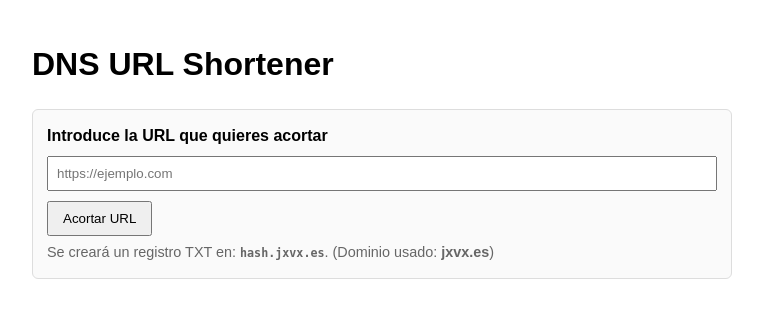
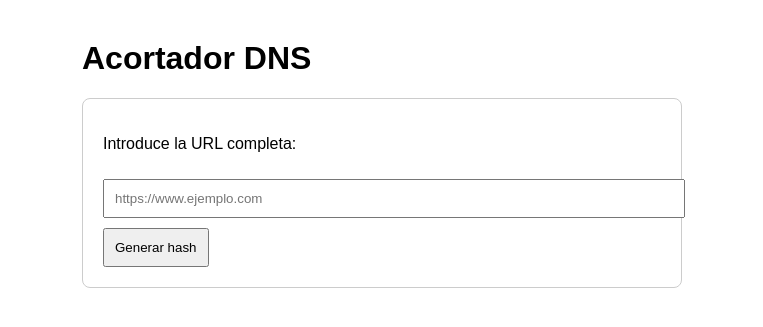
Before and after one commit to japagon/DNS_Shortener, a Flask app: page / in a window 1280 px wide. Shown: the top 327 px of the page, without its empty margins (258-1021 px from the left). Run offline with Flask 3, Linux system fonts and the light colour scheme.

Commit message:
Trabajo acabado

```diff
--- a/app.py
+++ b/app.py
@@ -1,80 +1,70 @@
-from flask import Flask, render_template, request, redirect, abort
-import dns.resolver
-import os
-import hashlib
-import requests
-from requests.auth import HTTPBasicAuth
+from flask import Flask, render_template, request
+import os, hashlib, requests
+from dotenv import load_dotenv
+
+load_dotenv()
 
 app = Flask(__name__)
 
-# Configuración desde .env
-DOMAIN = os.environ.get("DOMAIN", "jxvx.es")
-API_PREFIX = os.environ.get("IONOS_API_KEY_PREFIX")
-API_SECRET = os.environ.get("IONOS_API_KEY_SECRET")
-auth = HTTPBasicAuth(API_PREFIX, API_SECRET)
+DOMAIN = os.getenv("DOMAIN")
+ZONE_ID = os.getenv("ZONE_ID")
+IONOS_API_KEY = os.getenv("IONOS_API_KEY")
+API_BASE = "https://api.hosting.ionos.com/dns/v1"
 
-# Función para consultar registros TXT
-def get_txt_for_path(path):
-    name = f"{path}.{DOMAIN}"
-    try:
-        answers = dns.resolver.resolve(name, 'TXT')
-    except Exception:
-        return None
-    for r in answers:
-        parts = [p.decode('utf-8') for p in r.strings]
-        return "".join(parts)
-    return None
 
-# Función para añadir registro TXT en IONOS
-def add_txt_record(subdomain, value):
-    url = f'https://api.hosting.ionos.com/dns/v1/domains/{DOMAIN}/records'
-    data = {
-        "name": subdomain,
+def hash_corto(url):
+    return hashlib.sha1(url.encode()).hexdigest()[:6]
+
+
+def crear_txt(hash_code, url):
+
+    headers = {
+        "X-API-Key": IONOS_API_KEY,
+        "Content-Type": "application/json"
+    }
+
+    payload = [
+        {
+        "name": f"{hash_code}.{DOMAIN}",
         "type": "TXT",
-        "ttl": 3600,
-        "data": value
-    }
-    response = requests.post(url, json=data, auth=auth)
-    if response.status_code in [200, 201]:
-        return True
-    else:
-        print("Error al crear TXT:", response.status_code, response.text)
-        return False
+        "content": url,
+        "ttl": 300
+        }
+    ]
 
-# Página principal con formulario
-@app.route('/', methods=['GET', 'POST'])
+    r = requests.post(
+        f"{API_BASE}/zones/{ZONE_ID}/records",
+        headers=headers,
+        json=payload
+    )
+
+    print("STATUS:", r.status_code)
+    print("RESPUESTA IONOS:", r.text)
+
+    return r.status_code in (200,201)
+
+
+
+
+@app.route("/", methods=["GET", "POST"])
 def index():
-    result = None
+    hash_generado = None
     error = None
-    if request.method == 'POST':
-        original_url = request.form.get('url', '').strip()
-        if not original_url:
-            error = "Introduce la URL que quieres acortar."
-        elif not (original_url.startswith("http://") or original_url.startswith("https://")):
-            error = "La URL debe empezar por http:// o https://."
+
+    if request.method == "POST":
+        url = request.form.get("url")
+
+        if not url:
+            error = "Introduce una URL"
         else:
-            # Generar un hash corto de la URL
-            hash_object = hashlib.md5(original_url.encode())
-            short_hash = hash_object.hexdigest()[:6]
+            h = hash_corto(url)
+            if crear_txt(h, url):
+                hash_generado = h
+            else:
+                error = "Error creando TXT en IONOS"
 
-            # Intentar crear el registro TXT en IONOS
-            success = add_txt_record(short_hash, original_url)
-            if not success:
-                error = "No se pudo crear el registro TXT en IONOS."
-            else:
-                result = f"{short_hash}.{DOMAIN}"
+    return render_template("index.html", hash=hash_generado, domain=DOMAIN, error=error)
 
-    return render_template('index.html', domain=DOMAIN, result=result, error=error)
 
-# Redirección a URL original
-@app.route('/go/<short>')
-def go_short(short):
-    url = get_txt_for_path(short)
-    if not url:
-        return abort(404, description="Short link no encontrado")
-    if not (url.startswith("http://") or url.startswith("https://")):
-        return abort(500, description="URL en TXT no válida")
-    return redirect(url, code=302)
-
-if __name__ == '__main__':
-    app.run(debug=True, host='0.0.0.0', port=5000)
+if __name__ == "__main__":
+    app.run(debug=True, host="0.0.0.0", port=5000)
--- a/templates/index.html
+++ b/templates/index.html
@@ -1,44 +1,35 @@
 <!doctype html>
 <html lang="es">
 <head>
-  <meta charset="utf-8" />
-  <meta name="viewport" content="width=device-width,initial-scale=1" />
-  <title>DNS URL Shortener - Interfaz</title>
+  <meta charset="utf-8">
+  <title>DNS Shortener</title>
   <style>
-    body { font-family: Arial, sans-serif; max-width: 700px; margin: 40px auto; line-height:1.5; }
-    label { display:block; margin-bottom:8px; font-weight:600; }
-    input[type="text"] { width:100%; padding:8px; margin-bottom:10px; box-sizing:border-box; }
-    button { padding:8px 14px; cursor:pointer; }
-    .box { padding:14px; border:1px solid #ddd; border-radius:6px; background:#fafafa; }
-    .error { color:#a00; margin-top:10px; }
-    .result { margin-top:10px; }
-    .hint { color:#666; font-size:0.9em; margin-top:6px; }
+    body{font-family:Arial;margin:40px auto;max-width:600px;}
+    input{width:100%;padding:10px;margin-top:10px;}
+    button{padding:10px;margin-top:10px;}
+    .box{border:1px solid #ccc;padding:20px;border-radius:8px;}
   </style>
 </head>
 <body>
-  <h1>DNS URL Shortener</h1>
+  <h1>Acortador DNS</h1>
+
   <div class="box">
-    <form method="post" action="/">
-      <label for="url">Introduce la URL que quieres acortar</label>
-      <input id="url" name="url" type="text" placeholder="https://ejemplo.com">
-      <button type="submit">Acortar URL</button>
+    <form method="POST">
+      <p>Introduce la URL completa:</p>
+      <input type="text" name="url" placeholder="https://www.ejemplo.com">
+      <button type="submit">Generar hash</button>
     </form>
 
-    <div class="hint">
-      Se creará un registro TXT en: <strong><code>hash.{{ domain }}</code></strong>.
-      (Dominio usado: <strong>{{ domain }}</strong>)
-    </div>
-
     {% if error %}
-      <div class="error">{{ error }}</div>
+      <p style="color:red;">{{ error }}</p>
     {% endif %}
 
-    {% if result %}
-      <div class="result">
-        <div><strong>URL acortada:</strong></div>
-        <div><code>{{ result }}</code></div>
-        <p><a href="/go/{{ result.split('.')[0] }}" target="_blank" rel="noreferrer">Abrir URL redirigida</a></p>
-      </div>
+    {% if hash %}
+      <h2>Hash generado:</h2>
+      <p><strong>{{ hash }}</strong></p>
+
+      <h3>Prueba tu hash con dig:</h3>
+      <pre>dig +short TXT {{ hash }}.{{ domain }}</pre>
     {% endif %}
   </div>
 </body>
```
